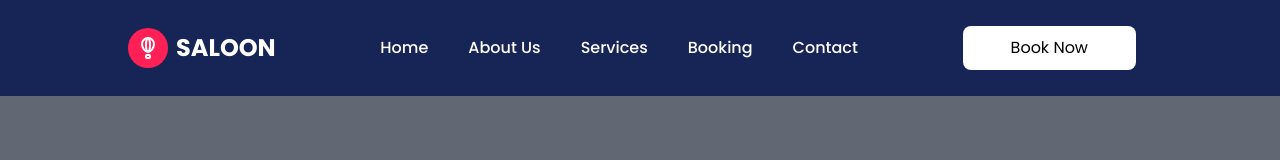
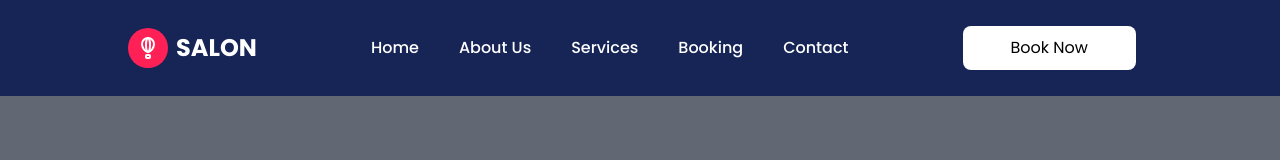
Before and after one commit to Vindulapahasarani/Salon, a Next.js app: page / in a window 1280 px wide. Shown: the top 160 px of the page. Built offline with nearby package versions, Linux system fonts and the light colour scheme.

Commit message:
Update Nav.tsx

```diff
--- a/components/Home/Navbar/Nav.tsx
+++ b/components/Home/Navbar/Nav.tsx
@@ -6,37 +6,39 @@ import { HiBars3BottomRight } from 'react-icons/hi2';
 import { TbAirBalloon } from 'react-icons/tb';
 
 type Props = {
-  openNav:()=>void
+  openNav: () => void;
 };
 
-const Nav = ({openNav}:Props) => {
-      const [navBg,setNavBg]=useState(false);
+const Nav = ({ openNav }: Props) => {
+  const [navBg, setNavBg] = useState(false);
 
-      useEffect(()=>{
-          const handler = ()=>{
-            if(window.scrollY>=90) setNavBg(true);
-            if(window.scrollY<90) setNavBg(false);
+  useEffect(() => {
+    const handler = () => {
+      if (window.scrollY >= 90) setNavBg(true);
+      else setNavBg(false);
     };
-          window.addEventListener('scroll',handler);
-          return()=> window.removeEventListener('scroll',handler);
-      },[]);
+    window.addEventListener('scroll', handler);
+    return () => window.removeEventListener('scroll', handler);
+  }, []);
 
   return (
     <div className={`bg-blue-950 ${navBg ? 'shadow-md' : 'fixed'} transition-all duration-200 h-[12vh] z-[1000] fixed w-full`}>
       <div className='flex items-center h-full justify-between w-[90%] xl:w-[80%] mx-auto'>
+
         {/* LOGO */}
         <div className='flex items-center space-x-2'>
           <div className='w-10 h-10 bg-rose-500 rounded-full flex items-center justify-center'>
-                <TbAirBalloon className='w-6 h-6 text-white'/>
+            <TbAirBalloon className='w-6 h-6 text-white' />
           </div>
           <h1 className='text-xl md:text-2xl text-white uppercase font-bold'>
-                Saloon
+            Salon
           </h1>
         </div>
-            {/* NavLinks */}
+
+        {/* Nav Links */}
         <div className='hidden lg:flex items-center space-x-10'>
           {navLinks.map((link) => (
-                <Link href={link.url} key={link.id}>
+            <Link href={link.url} key={link.id} scroll={true}>
               <p className='relative text-white text-base font-medium w-fit block after:block after:absolute after:h-[3px] after:bg-yellow-300 after:w-full after:scale-x-0 hover:after:scale-x-100 after:transition-all after:duration-200'>
                 {link.label}
               </p>
@@ -44,14 +46,15 @@ const Nav = ({openNav}:Props) => {
           ))}
         </div>
 
-            {/* buttons */}
+        {/* Buttons */}
         <div className='flex items-center space-x-4'>
           <button className='md:px-12 md:py-2.5 px-8 py-2 text-black text-base bg-white hover:bg-gray-200 transition-all duration-200 rounded-lg'>
             Book Now
           </button>
           {/* Burger Menu */}
-              <HiBars3BottomRight onClick={openNav} className='w-8 h-8 cursor-pointer text-white lg:hidden'/>
+          <HiBars3BottomRight onClick={openNav} className='w-8 h-8 cursor-pointer text-white lg:hidden' />
         </div>
+
       </div>
     </div>
   );
```
Lines whose indentation alone changed are shown as unchanged.
